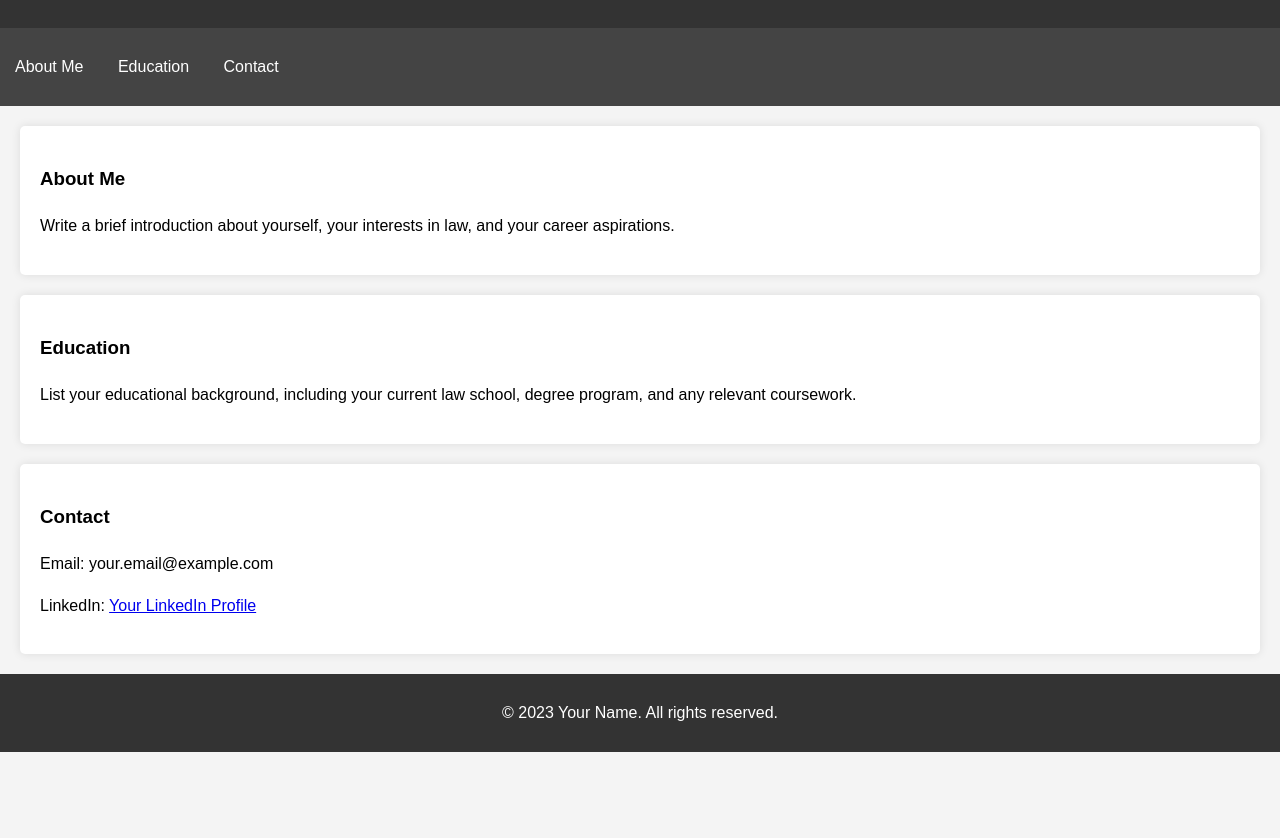
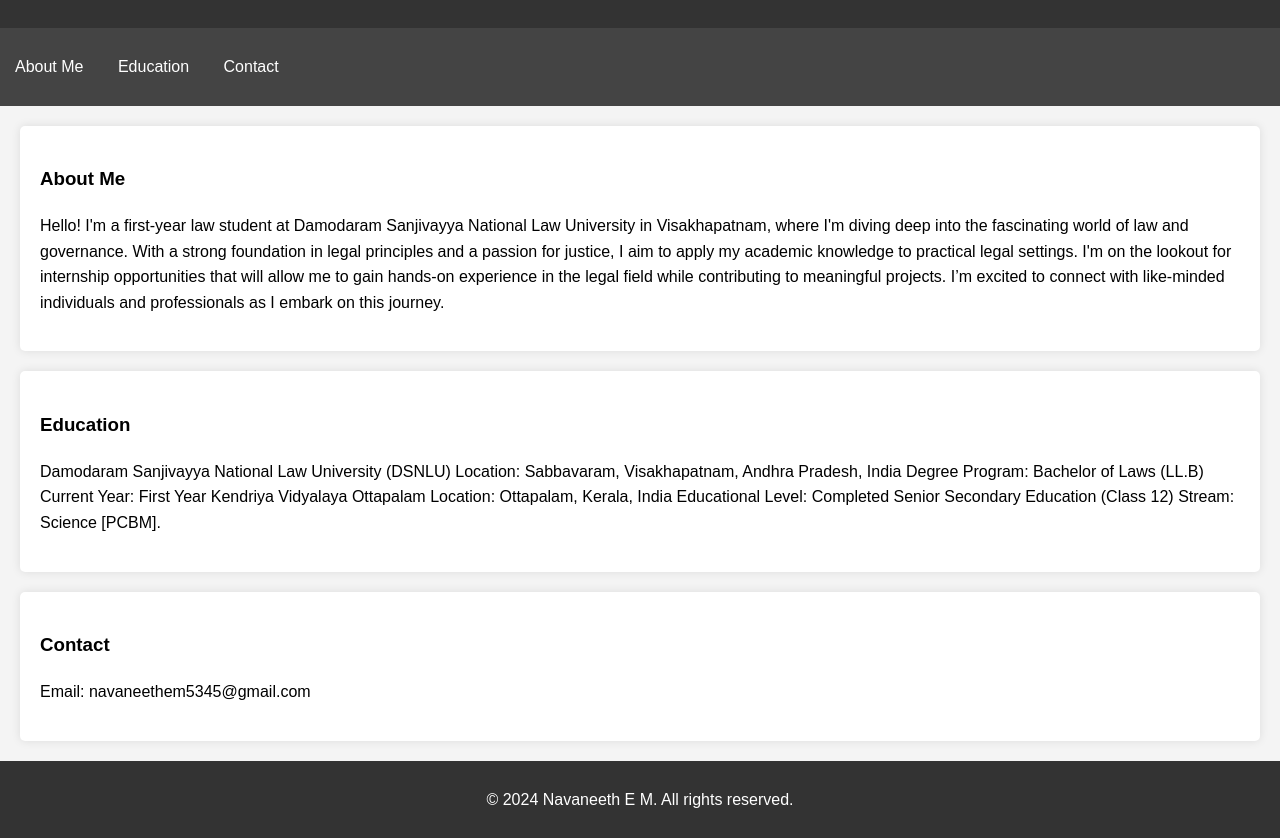
Before and after one commit to NAVANEETHEM-WEB/WEBSITE, a plain HTML site: page index.html in a window 1280 px wide. Shown: the part 106-944 px from the top of the page. Before the commit the page ends 858 px from the top, so only its background shows below. Drawn offline with Linux system fonts and the light colour scheme.

Commit message:
index.html

```diff
--- a/index.html
+++ b/index.html
@@ -20,19 +20,31 @@
     </nav>
     <section id="about">
         <h3>About Me</h3>
-        <p>Write a brief introduction about yourself, your interests in law, and your career aspirations.</p>
+        <p> Hello! I'm a first-year law student at Damodaram Sanjivayya National Law University in Visakhapatnam, where I'm diving deep into the fascinating world of law and governance. With a strong foundation in legal principles and a passion for justice, I aim to apply my academic knowledge to practical legal settings.
+
+I'm on the lookout for internship opportunities that will allow me to gain hands-on experience in the legal field while contributing to meaningful projects. I’m excited to connect with like-minded individuals and professionals as I embark on this journey. </p>
     </section>
     <section id="education">
         <h3>Education</h3>
-        <p>List your educational background, including your current law school, degree program, and any relevant coursework.</p>
+        <p> Damodaram Sanjivayya National Law University (DSNLU)
+
+Location: Sabbavaram, Visakhapatnam, Andhra Pradesh, India
+Degree Program: Bachelor of Laws (LL.B)
+Current Year: First Year
+
+Kendriya Vidyalaya Ottapalam
+
+Location: Ottapalam, Kerala, India
+Educational Level: Completed Senior Secondary Education (Class 12)
+Stream: Science [PCBM].</p>
     </section>
     <section id="contact">
         <h3>Contact</h3>
-        <p>Email: your.email@example.com</p>
-        <p>LinkedIn: <a href="https://www.linkedin.com/in/yourprofile">Your LinkedIn Profile</a></p>
+        <p>Email: navaneethem5345@gmail.com </p>
+
     </section>
     <footer>
-        <p>&copy; 2023 Your Name. All rights reserved.</p>
+        <p>&copy; 2024 Navaneeth E M. All rights reserved.</p>
     </footer>
 </body>
 </html>
```
